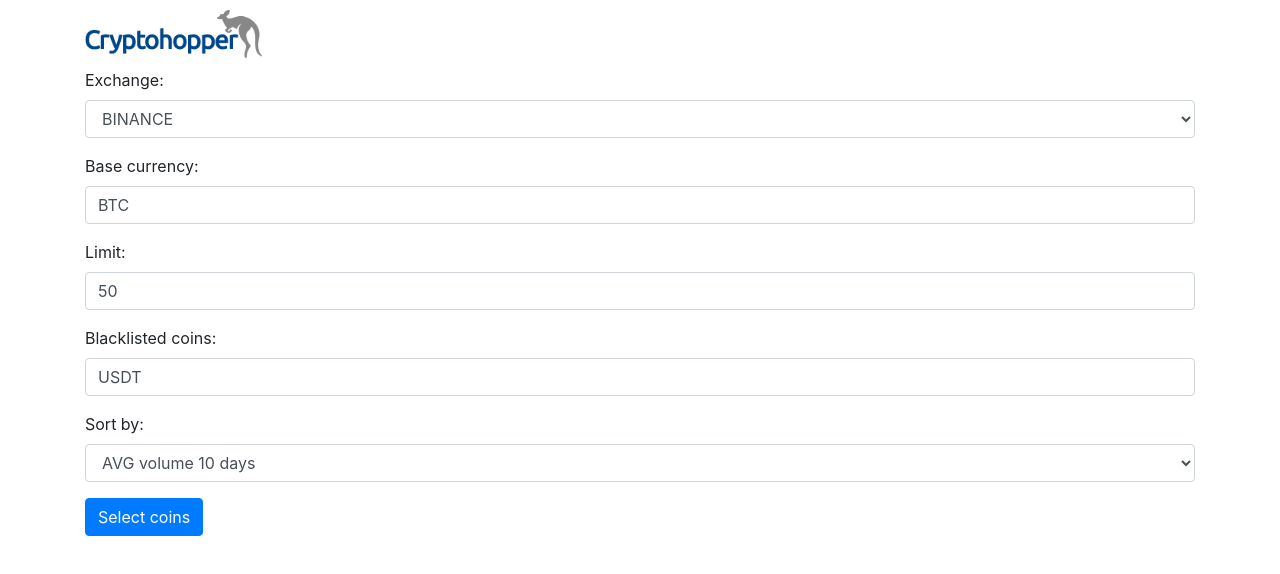
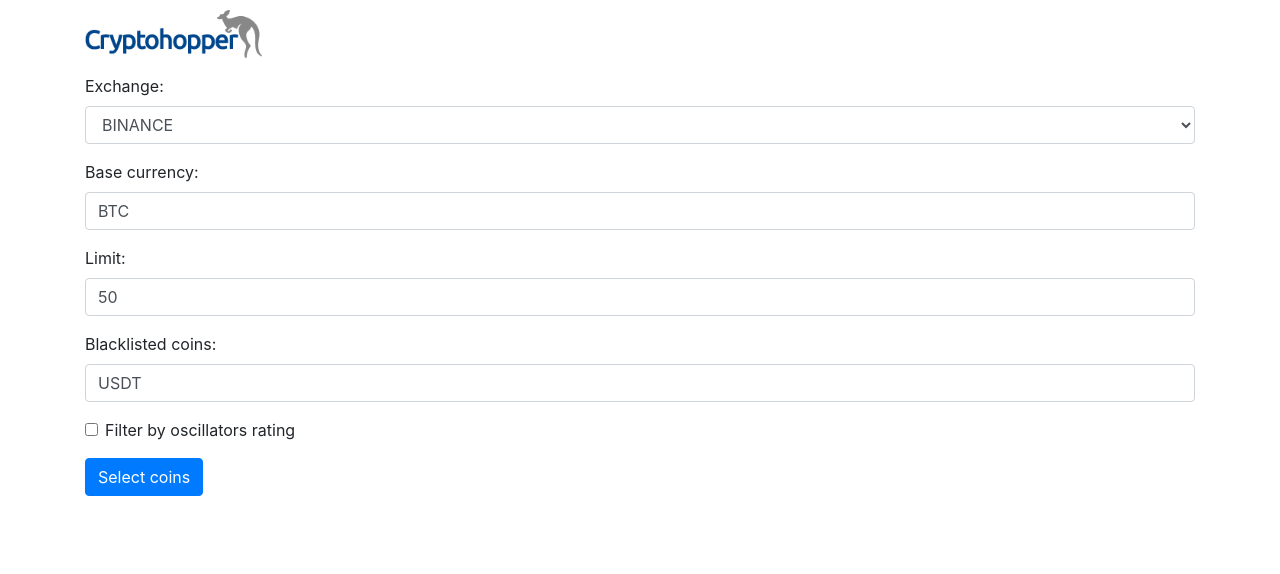
Before and after one commit to matteoantoci/ch-companion, a React (Create React App) app: page / in a window 1280 px wide. Shown: the top 574 px of the page. Built offline with nearby package versions, Linux system fonts and the light colour scheme.

Commit message:
Removed "sort by" selection and added "oscillators rating" check

```diff
--- a/src/App/App.css
+++ b/src/App/App.css
@@ -3,25 +3,10 @@
 }
 
 .App-logo {
-  margin-bottom: 10px;
+  margin-bottom: 1em;
   height: 48px;
 }
 
-.App-header {
-  background-color: #222;
-  height: 150px;
-  padding: 20px;
-  color: white;
+.App-submit {
+  margin-top: 1em;
 }
-
-.App-title {
-  font-size: 1.5em;
-}
-
-.App-intro {
-  font-size: large;
-}
-
-.App-spinner {
-  height: 38px;
-}
--- a/src/App/OptionsForm.jsx
+++ b/src/App/OptionsForm.jsx
@@ -12,6 +12,8 @@
   const { store, handleFieldChange } = props;
   const createHandler = (fieldName) => (event) =>
     handleFieldChange(fieldName, event.target.value);
+  const createCheckboxHandler = (fieldName) => (event) =>
+    handleFieldChange(fieldName, event.target.checked);
   const createListHandler = (fieldName) => (event) =>
     handleFieldChange(fieldName, formatListValue(event.target.value));
   return (
@@ -62,21 +64,15 @@
           onChange={createListHandler('blacklist')}
         />
       </FormGroup>
-      <FormGroup>
-        <Label for="sortBy">Sort by:</Label>
-        <Input
-          type="select"
-          name="select"
-          id="sortBy"
-          value={store.fields.sortBy}
-          onChange={createHandler('sortBy')}
-        >
-          {store.sortOptions.map(({ key, label }) => (
-            <option value={key} key={key}>
-              {label}
-            </option>
-          ))}
-        </Input>
+      <FormGroup check>
+        <Label check>
+          <Input
+            type="checkbox"
+            checked={store.fields.isOscillatorsRatingEnabled}
+            onChange={createCheckboxHandler('isOscillatorsRatingEnabled')}
+          />
+          Filter by oscillators rating
+        </Label>
       </FormGroup>
       <Submit {...props} />
     </Form>
--- a/src/App/Submit.jsx
+++ b/src/App/Submit.jsx
@@ -12,7 +12,7 @@
       className="App-spinner text-primary"
     />
   ) : (
-    <Button color="primary" onClick={handleButtonClick}>
+    <Button color="primary" onClick={handleButtonClick} className="App-submit">
       Select coins
     </Button>
   );
--- a/src/App/store.js
+++ b/src/App/store.js
@@ -3,17 +3,12 @@
 configure({ enforceActions: true });
 
 const EXCHANGES = ['BINANCE', 'BITTREX', 'POLONIEX', 'KRAKEN', 'COINBASE'];
-const SORT_OPTIONS = [
-  { key: 'average_volume_10d_calc', label: 'AVG volume 10 days' },
-  { key: 'volume|60', label: 'Volume' },
-  { key: 'total_value_traded', label: 'Total traded volume' },
-];
 const FIELDS_DEFAULTS = {
   baseCurrency: 'BTC',
   exchange: 'BINANCE',
   blacklist: ['USDT'],
   limit: 50,
-  sortBy: 'average_volume_10d_calc',
+  isOscillatorsRatingEnabled: false,
 };
 
 export function createStore() {
@@ -30,7 +25,6 @@
   store = observable({
     isLoading: false,
     exchanges: EXCHANGES,
-    sortOptions: SORT_OPTIONS,
     fields: { ...FIELDS_DEFAULTS },
     get config() {
       return store.fields;
--- a/src/tradingView/query.js
+++ b/src/tradingView/query.js
@@ -1,5 +1,29 @@
+function createOscillatorsRatingFilter(isOscillatorsRatingEnabled) {
+  return isOscillatorsRatingEnabled
+    ? {
+        filterOR: [
+          {
+            left: 'Recommend.Other',
+            operation: 'in_range',
+            right: [0.5, 1], // Strong buy
+          },
+          {
+            left: 'Recommend.Other',
+            operation: 'in_range',
+            right: [0, 0.5], // Buy
+          },
+          {
+            left: 'Recommend.Other',
+            operation: 'equal',
+            right: 0, // Neutral
+          },
+        ],
+      }
+    : {};
+}
+
 export const createQuery = (config) => {
-  const { exchange, baseCurrency, sortBy } = config;
+  const { exchange, baseCurrency, isOscillatorsRatingEnabled } = config;
   return JSON.stringify({
     filter: [
       {
@@ -13,9 +37,10 @@
         right: baseCurrency.toLowerCase(),
       },
     ],
+    ...createOscillatorsRatingFilter(isOscillatorsRatingEnabled),
     columns: ['name'],
     sort: {
-      sortBy,
+      sortBy: 'volume', // 24h volume
       sortOrder: 'desc',
     },
     options: {
```
Also changed, not shown: 1 other file (tests, documents, lock files or other folders).
